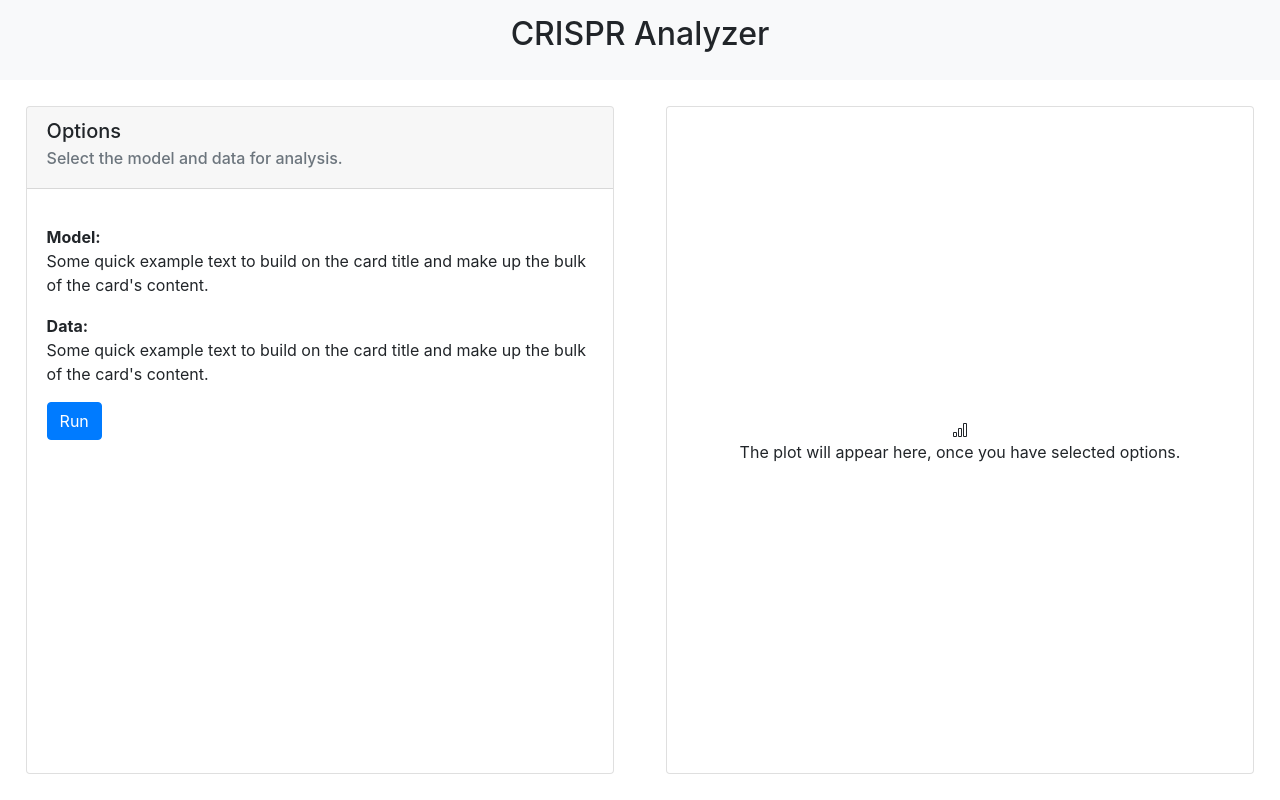
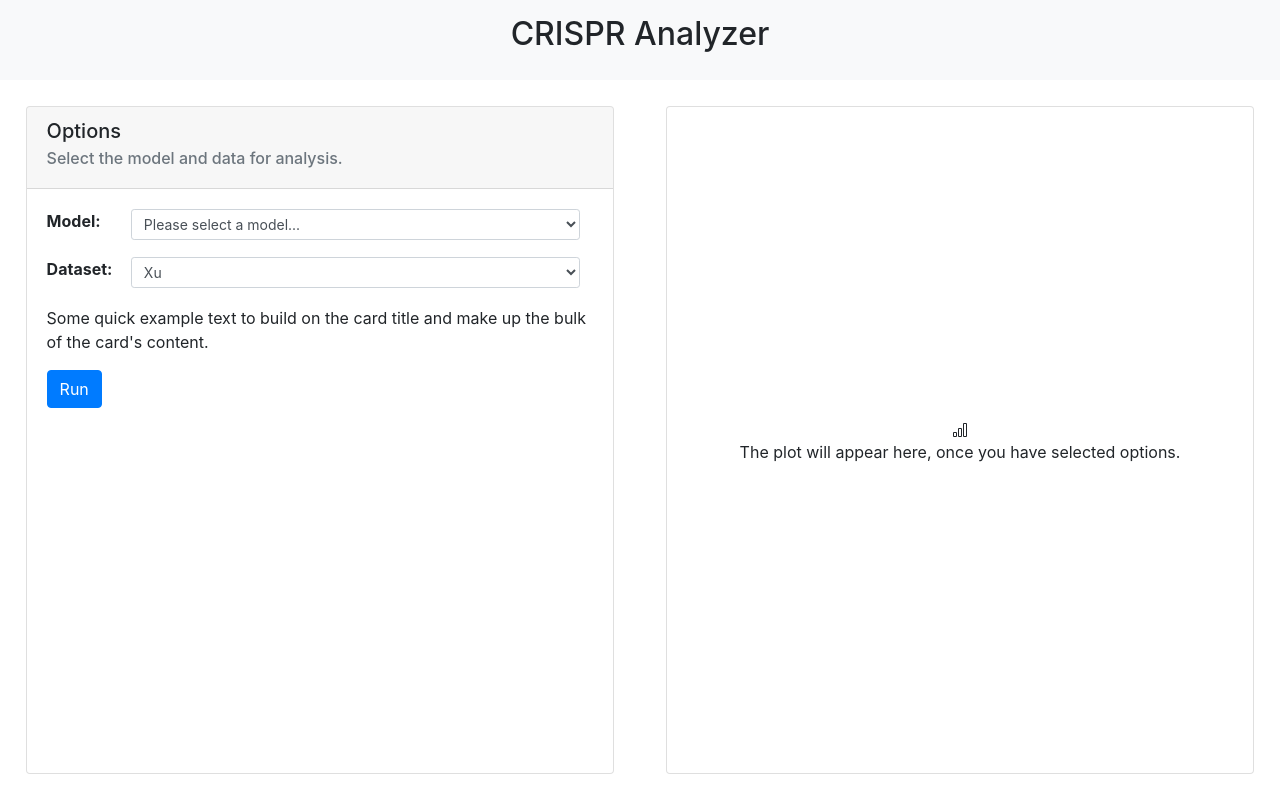
Before and after one commit to avaspataru/CRISPR-Analyzer, a React (Create React App) app in the folder webapp/: page / in a window 1280 px wide. Built offline with nearby package versions, Linux system fonts and the light colour scheme.

Commit message:
updated tool selection from json

```diff
--- a/webapp/src/App.js
+++ b/webapp/src/App.js
@@ -1,9 +1,16 @@
-import React from 'react';
+import React, { useState } from 'react';
 import Button from 'react-bootstrap/Button';
 import Navbar from 'react-bootstrap/Navbar';
 import Card from 'react-bootstrap/Card';
 
+var tools = require('./tools.json');
+
+
 function App() {
+
+  const [selectedTool, setSelectedTool] = useState({});
+  const [hasSelectedTool, setHasSelectedTool] = useState(false);
+
   return (
     <div className="app">
 
@@ -23,13 +30,41 @@ function App() {
             <Card.Body>
               <Card.Text>
 
-                <p className="ava-bold"> Model: </p>
+
+                <div class="form-group row">
+                  <label><p className="ava-bold"> Model: </p> </label>
+                  <div className="ava-select-cont">
+                    <select class="form-control form-control-sm"  onChange={(e) => {setSelectedTool(tools[e.target.value]); setHasSelectedTool(true)}}>
+                      <option value={-1}>Please select a model...</option>
+                      {
+                        tools.map((tool,index) => <option value={index}>{tool.name}</option>)
+                      }
+                    </select>
+                  </div>
+                </div>
+
+                <p className="ava-description">
+
+                {(hasSelectedTool) ? <div><p className="ava-descript-header">Description:</p> {selectedTool.description} </div> : <div></div>}
+                {(hasSelectedTool) ? <div><p className="ava-descript-header">Source:</p> <a href={selectedTool.link}>{selectedTool.link}</a> </div> : <div></div>}
+                </p>
+
+                <div class="form-group row">
+                  <label><p className="ava-bold"> Dataset: </p> </label>
+                  <div className="ava-select-cont">
+                    <select class="form-control form-control-sm">
+                      <option>Xu</option>
+                      <option>Doench</option>
+                    </select>
+                  </div>
+                </div>
+
+                <p className="ava-description">
                 Some quick example text to build on the card title and make up the bulk of
                 the card's content.
+                </p>
 
-                <p className="ava-bold"> Data: </p>
-                Some quick example text to build on the card title and make up the bulk of
-                the card's content.
+
               </Card.Text>
 
               <Card.Link style={{ bottom:'0px' }} href="#">
--- a/webapp/src/index.css
+++ b/webapp/src/index.css
@@ -61,12 +61,51 @@ code {
   margin-top: 3%;
   margin-bottom: 0;
   font-weight: bold;
+  display:inline;
+}
+
+
+.ava-header{
+  display:inline!important;
+  width:20%!important;
+}
+
+.ava-select{
+  display:inline!important;
+  width:80%!important;
+  margin-right:0;
+}
+
+.ava-select-cont{
+  display:inline-block;
+  width:80%;
+}
+
+.ava-descript-header{
+  display:inline-block;
+  font-weight:bold;
+  margin-bottom:0;
+}
+
+label{
+  width:15%;
+}
+.ava-description{
+  margin-top: 3%;
 }
 
 #root{
   height:100%;
 }
 
+.col-sm-10{
+  flex: 0 0 0;
+}
+
+.form-group.row{
+  margin-left: auto;
+}
+
 .app{
   min-height:100%;
 }
--- /dev/null
+++ b/webapp/src/tools.json
@@ -0,0 +1,12 @@
+[
+    {
+      "name": "sgRNAScorer 2.0",
+      "description": "This is a linear SVC model, which was trained on two datasets SpCas9 and St1Cas9. The feature space of the tool is comprised of the 80 binary positional features.",
+      "link": "https://sgrnascorer.cancer.gov/"
+    },
+    {
+      "name":"SSC - Spacer Scan for CRISPR",
+      "description": "This is a linear classifier which used Elastic-Net for feature selection and was trained on the Xu dataset. The feature space of the tool is comprised of the 80 binary positional features.",
+      "link": "http://cistrome.org/SSC/"
+    }
+]
```
